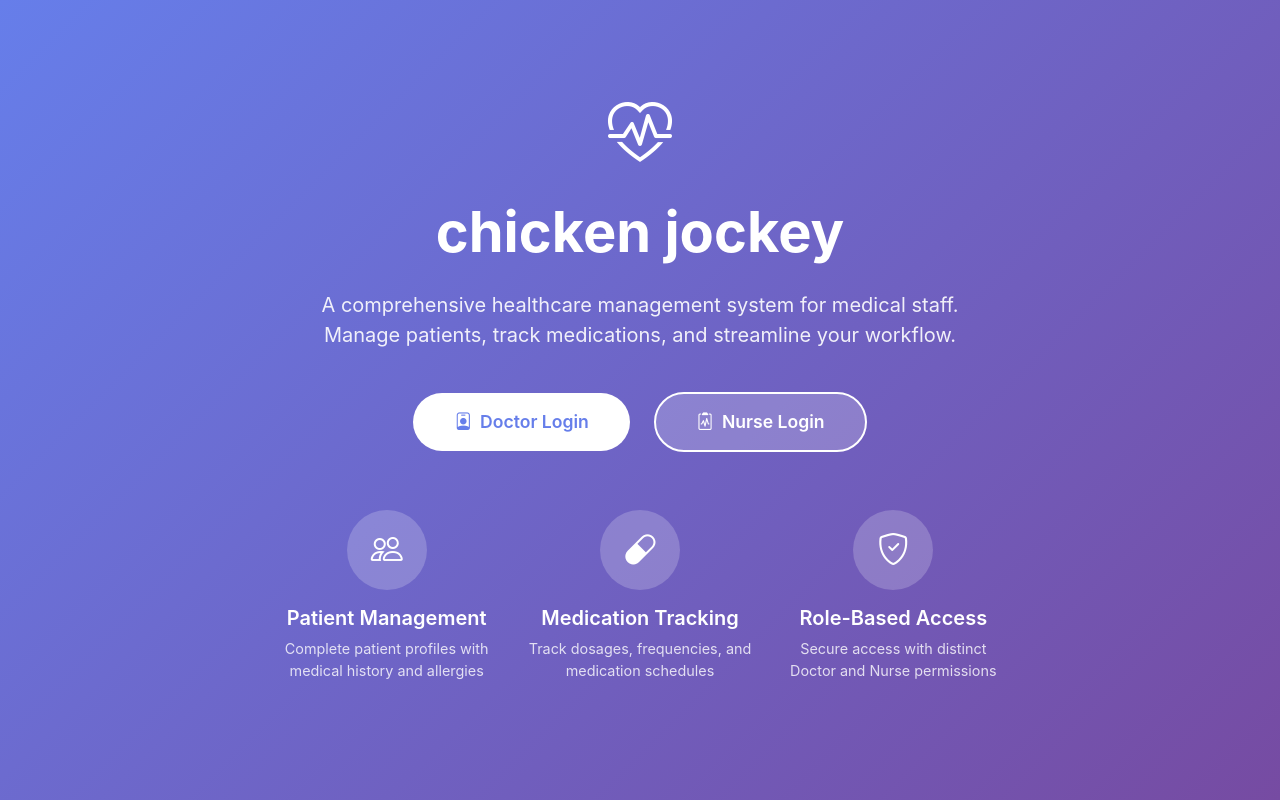
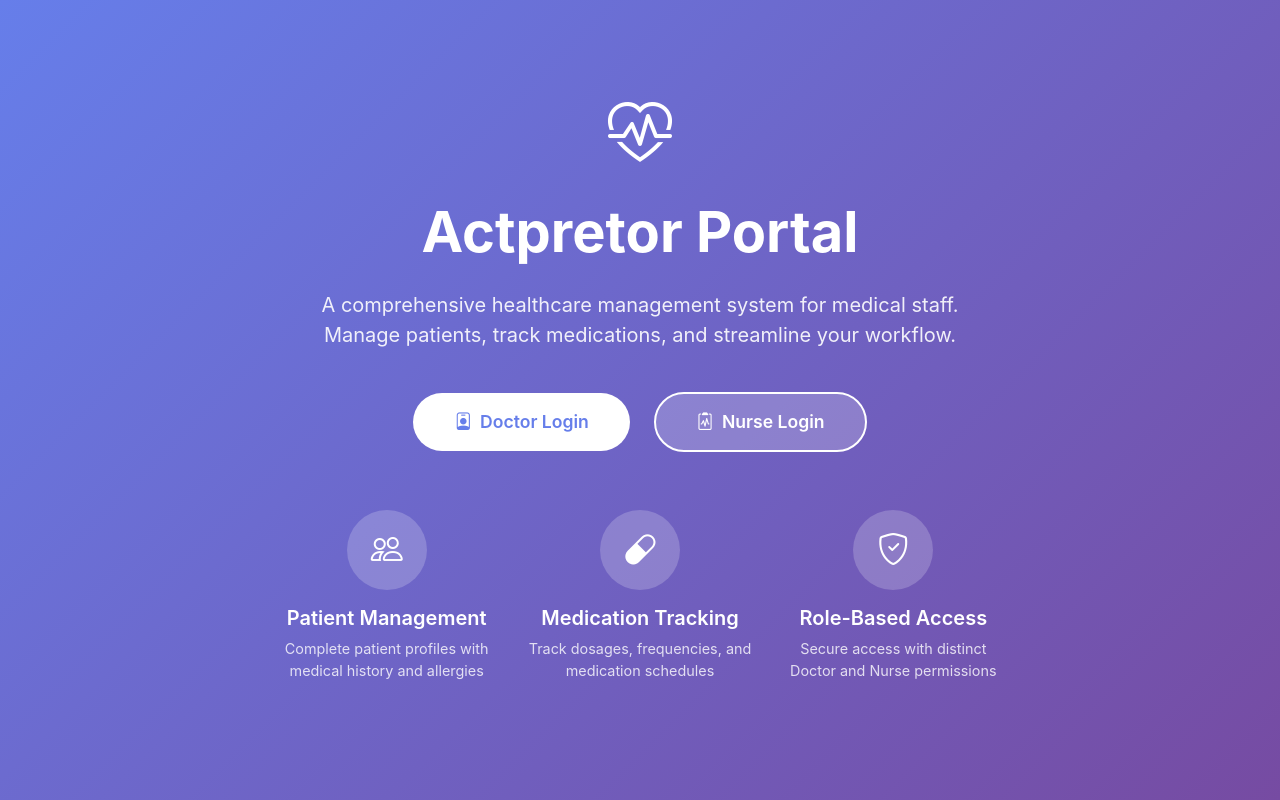
Before and after one commit to SamuelKirojan/medicare, a PHP site: page / in a window 1280 px wide. Run offline with PHP 8.4, Linux system fonts and the light colour scheme.

Commit message:
back to acpretor

```diff
--- a/app/views/home/landing.php
+++ b/app/views/home/landing.php
@@ -101,7 +101,7 @@
                     <div class="logo-icon">
                         <i class="bi bi-heart-pulse"></i>
                     </div>
-                    <h1>chicken jockey</h1>
+                    <h1>Actpretor Portal</h1>
                     <p>A comprehensive healthcare management system for medical staff. <br>Manage patients, track medications, and streamline your workflow.</p>
 
                     <div class="login-buttons">
```
